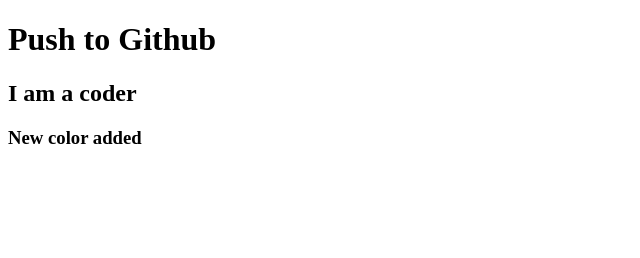
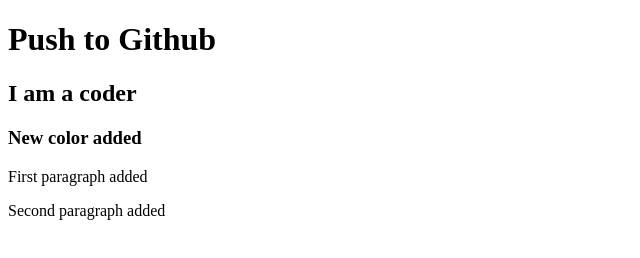
Before and after one commit to rimielezabeth180/my-second-repo, a plain HTML site: page index.html in a window 1280 px wide. Shown: the whole page, without its empty margins (0-640 px from the left). Drawn offline with Linux system fonts and the light colour scheme.

Commit message:
css file added

```diff
--- a/index.html
+++ b/index.html
@@ -10,5 +10,7 @@
     <h1>Push to Github</h1>
     <h2>I am a coder</h2>
     <h3>New color added</h3>
+    <p>First paragraph added</p>
+    <p>Second paragraph added</p>
 </body>
 </html>
```
Also changed, not shown: style.css (added).
